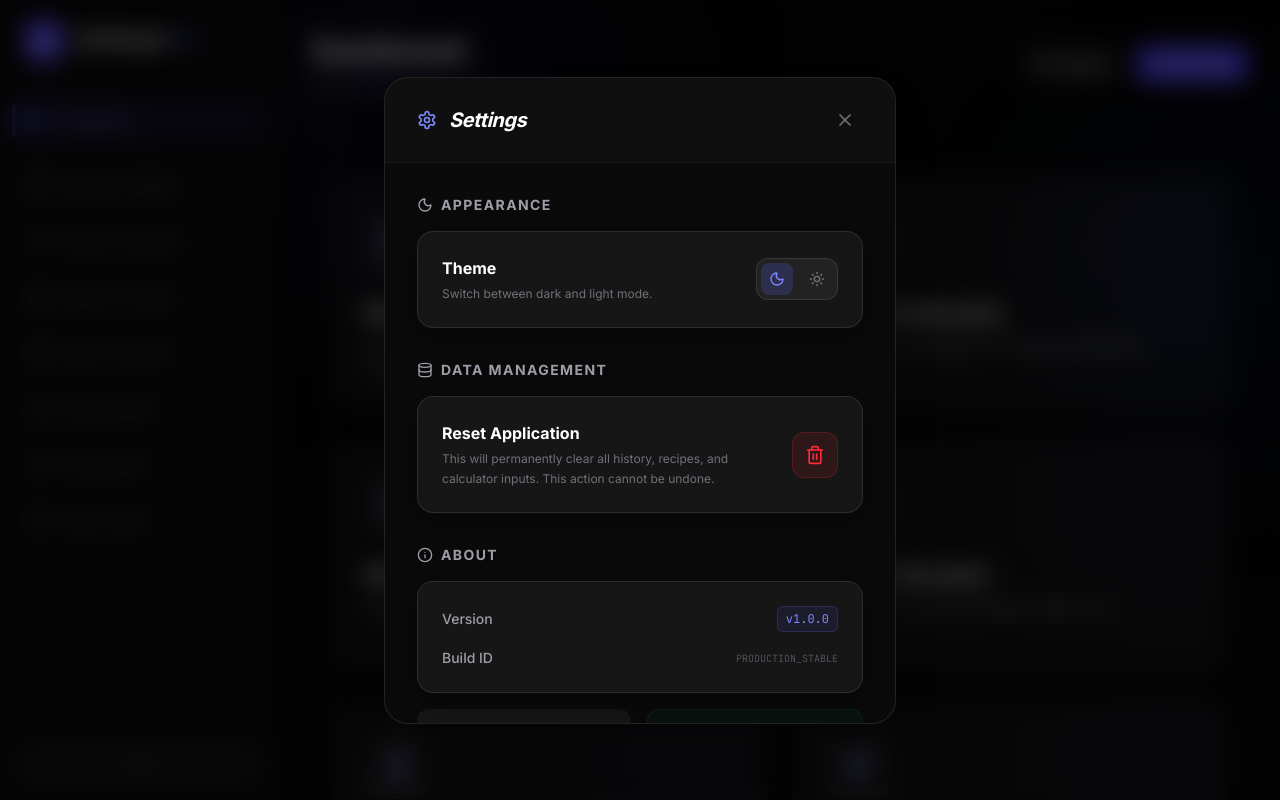
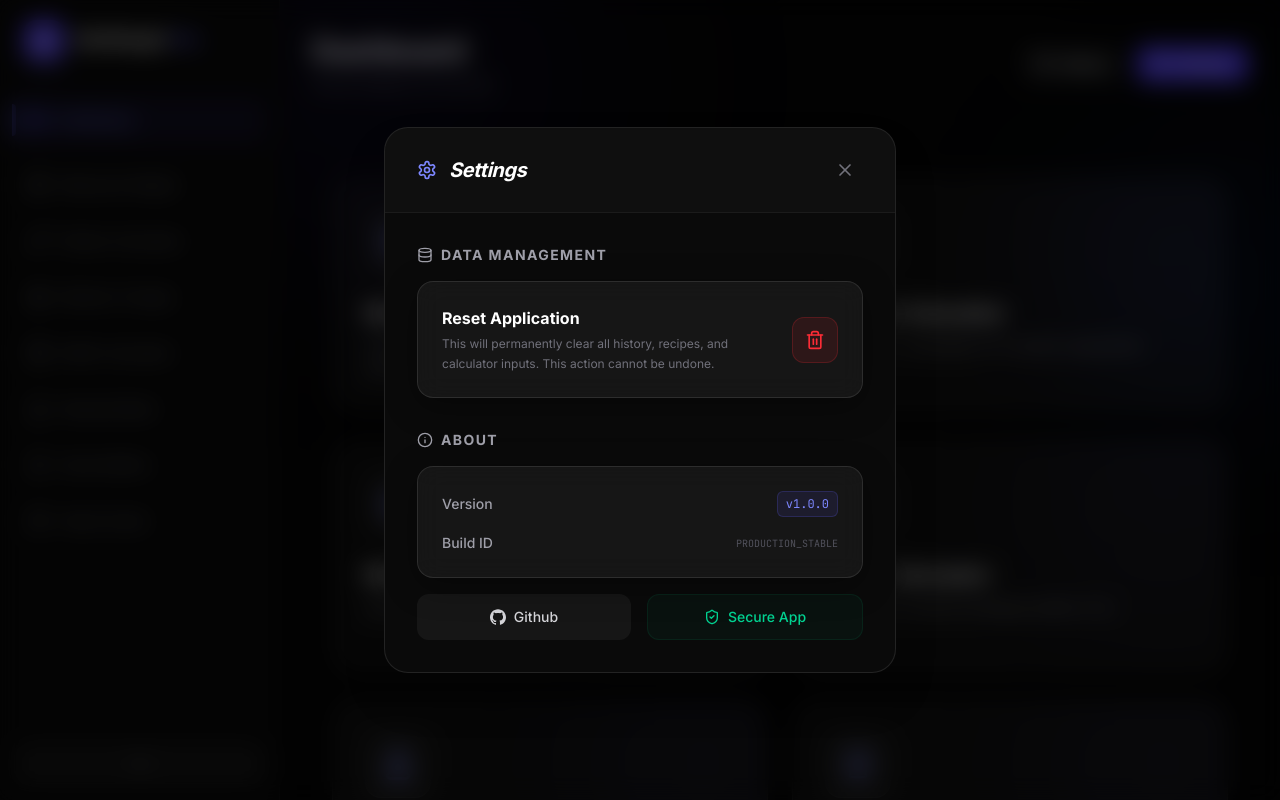
Before and after one commit to morphogenetic2/molweight-pro, a Next.js app: page / in a window 1280 px wide. Both pictures are taken after a click on the button "Settings". Built offline with nearby package versions, Linux system fonts and the light colour scheme.

Commit message:
fixing light mode

```diff
--- a/src/app/globals.css
+++ b/src/app/globals.css
@@ -15,40 +15,6 @@
   --glass-border: rgba(255, 255, 255, 0.1);
 }
 
-[data-theme="light"] {
-  --background: #f5f5f5;
-  --foreground: #1a1a1a;
-  --surface: rgba(255, 255, 255, 0.8);
-  --glass: rgba(255, 255, 255, 0.7);
-  --glass-border: rgba(0, 0, 0, 0.1);
-}
-
-[data-theme="light"] body {
-  background: #f0f0f0;
-  color: #1a1a1a;
-}
-
-[data-theme="light"] .glass-card {
-  background: rgba(255, 255, 255, 0.6);
-  border-color: rgba(0, 0, 0, 0.1);
-}
-
-[data-theme="light"] .glass-card:hover {
-  background: rgba(255, 255, 255, 0.8);
-  border-color: rgba(0, 0, 0, 0.15);
-}
-
-[data-theme="light"] input,
-[data-theme="light"] select {
-  background: rgba(0, 0, 0, 0.03);
-  border-color: rgba(0, 0, 0, 0.1);
-  color: #1a1a1a;
-}
-
-[data-theme="light"] option {
-  background: #fff;
-  color: #1a1a1a;
-}
 
 body {
   background: var(--background);
--- a/src/app/page.tsx
+++ b/src/app/page.tsx
@@ -54,8 +54,7 @@ export default function Home() {
         activeTab, setActiveTab,
         setIsHistoryOpen, setIsSettingsOpen,
         setIsRecipeLibraryOpen, setIsSaveRecipeOpen,
-        activeRecipeName,
-        theme
+        activeRecipeName
     } = useStore();
     const [sidebarOpen, setSidebarOpen] = useState(true);
     const [mobileMenuOpen, setMobileMenuOpen] = useState(false);
@@ -63,7 +62,7 @@ export default function Home() {
     const closeMobileMenu = () => setMobileMenuOpen(false);
 
     return (
-        <div data-theme={theme} className={`flex h-screen overflow-hidden text-white relative ${theme === 'light' ? 'bg-gray-100 text-gray-900' : 'bg-[#050505]'}`}>
+        <div className="flex h-screen overflow-hidden bg-[#050505] text-white relative">
             {/* Mobile Header */}
             <header className="lg:hidden absolute top-0 left-0 right-0 h-16 border-b border-white/5 bg-[#0a0a0a]/80 backdrop-blur-md z-30 flex items-center justify-between px-4">
                 <div className="flex items-center gap-3">
--- a/src/components/ui/SettingsModal.tsx
+++ b/src/components/ui/SettingsModal.tsx
@@ -1,11 +1,11 @@
 "use client";
 
 import { useStore } from "@/store/useStore";
-import { X, Trash2, Info, ShieldCheck, Database, Sun, Moon } from "lucide-react";
+import { X, Trash2, Info, ShieldCheck, Database } from "lucide-react";
 import { motion, AnimatePresence } from "framer-motion";
 
 export function SettingsModal() {
-    const { isSettingsOpen, setIsSettingsOpen, resetStore, theme, setTheme } = useStore();
+    const { isSettingsOpen, setIsSettingsOpen, resetStore } = useStore();
 
     if (!isSettingsOpen) return null;
 
@@ -40,38 +40,6 @@ export function SettingsModal() {
                     </div>
 
                     <div className="p-6 sm:p-8 space-y-6 sm:space-y-8 contents-scrollbar overflow-y-auto max-h-[calc(80vh-80px)]">
-                        {/* Section: Appearance */}
-                        <section>
-                            <div className="flex items-center gap-2 mb-4 text-zinc-400">
-                                {theme === 'dark' ? <Moon className="h-4 w-4" /> : <Sun className="h-4 w-4" />}
-                                <h3 className="text-sm font-bold uppercase tracking-widest">Appearance</h3>
-                            </div>
-                            <div className="glass-card p-4 sm:p-6 border-white/5">
-                                <div className="flex items-center justify-between gap-4 sm:gap-6">
-                                    <div>
-                                        <h4 className="font-bold text-white mb-1">Theme</h4>
-                                        <p className="text-[10px] sm:text-xs text-zinc-500 leading-relaxed">
-                                            Switch between dark and light mode.
-                                        </p>
-                                    </div>
-                                    <div className="flex items-center gap-2 p-1 bg-white/5 rounded-xl border border-white/10">
-                                        <button
-                                            onClick={() => setTheme("dark")}
-                                            className={`p-2 rounded-lg transition-all ${theme === 'dark' ? 'bg-indigo-500/20 text-indigo-400' : 'text-zinc-500 hover:text-white'}`}
-                                        >
-                                            <Moon className="h-4 w-4" />
-                                        </button>
-                                        <button
-                                            onClick={() => setTheme("light")}
-                                            className={`p-2 rounded-lg transition-all ${theme === 'light' ? 'bg-amber-500/20 text-amber-400' : 'text-zinc-500 hover:text-white'}`}
-                                        >
-                                            <Sun className="h-4 w-4" />
-                                        </button>
-                                    </div>
-                                </div>
-                            </div>
-                        </section>
-
                         {/* Section: Data Management */}
                         <section>
                             <div className="flex items-center gap-2 mb-4 text-zinc-400">
```
